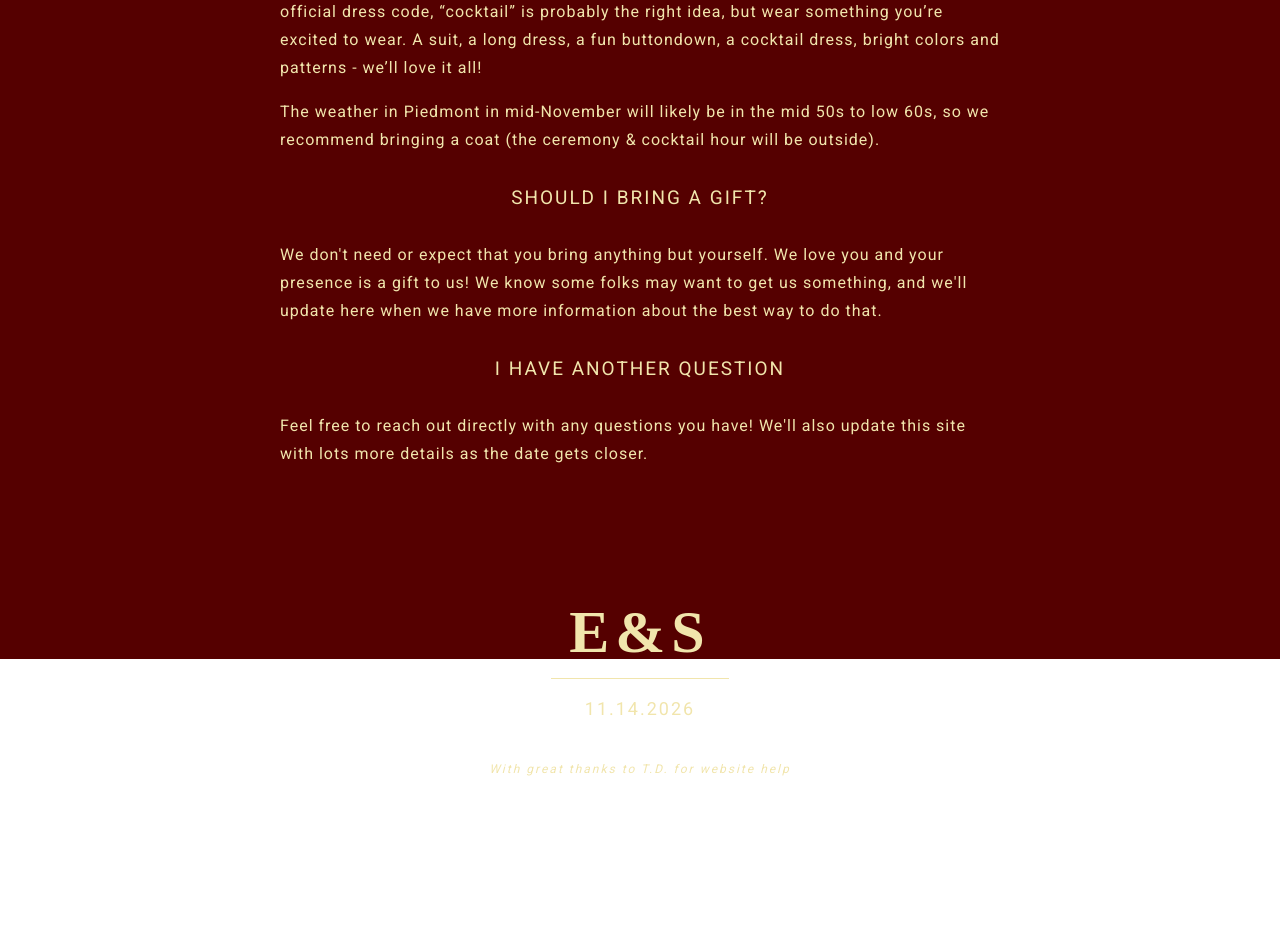
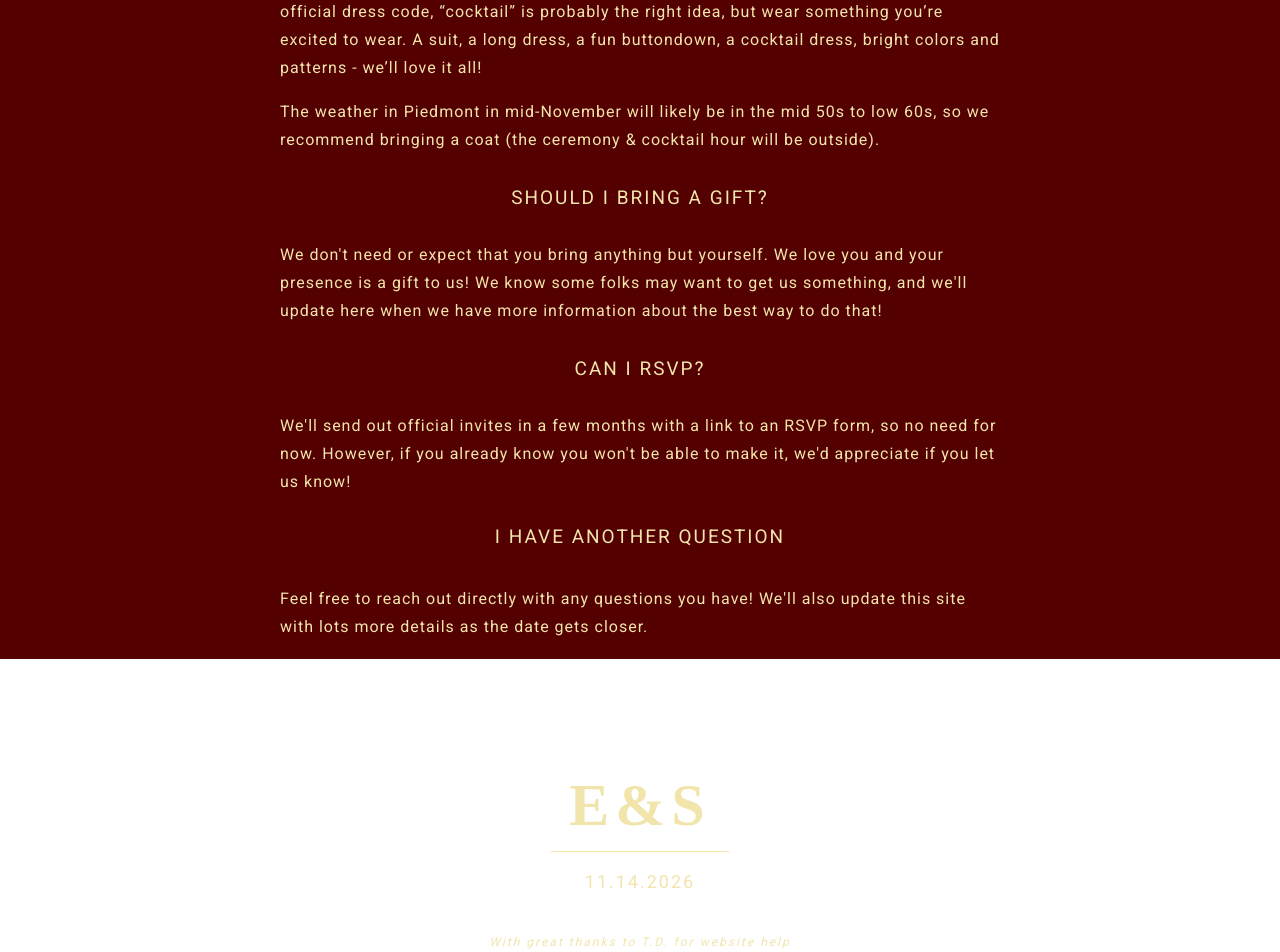
Before and after one commit to shulijones/wedding, a Jekyll site: the page built from q-a.md, in a window 1280 px wide. Shown: the part 361-1313 px from the top of the page. Built offline with Jekyll 4.4.1, drawn with Linux system fonts in a browser that asks for light colours; some web fonts are replaced; before the commit the page ends 1140 px from its top, so only the background shows below that.

Commit message:
Last updates

```diff
--- a/q-a.md
+++ b/q-a.md
@@ -6,11 +6,12 @@ layout: main
     <div>
         <h4 class="section-header">What's the dress code?</h4>
         <div class="section-item"><p>Wear something that makes you feel fancy and comfortable! If you’re looking for an official dress code, “cocktail” is probably the right idea, but wear something you’re excited to wear. A suit, a long dress, a fun buttondown, a cocktail dress, bright colors and patterns - we’ll love it all!</p>
-
         <p>The weather in Piedmont in mid-November will likely be in the mid 50s to low 60s, so we recommend bringing a coat (the ceremony & cocktail hour will be outside).</p>
-</div>
+        </div>
         <h4 class="section-header">Should I bring a gift?</h4>
-        <div class="section-item">We don't need or expect that you bring anything but yourself. We love you and your presence is a gift to us! We know some folks may want to get us something, and we'll update here when we have more information about the best way to do that.</div>
+        <div class="section-item">We don't need or expect that you bring anything but yourself. We love you and your presence is a gift to us! We know some folks may want to get us something, and we'll update here when we have more information about the best way to do that! </div>
+        <h4 class="section-header">Can I RSVP?</h4>
+        <div class="section-item">We'll send out official invites in a few months with a link to an RSVP form, so no need for now. However, if you already know you won't be able to make it, we'd appreciate if you let us know!
         <h4 class="section-header">I have another question</h4>
         <div class="section-item">Feel free to reach out directly with any questions you have! We'll also update this site with lots more details as the date gets closer.</div>
     </div>
```
Also changed, not shown: index.md (+9 -1 lines), schedule.md (+9 -3 lines).
